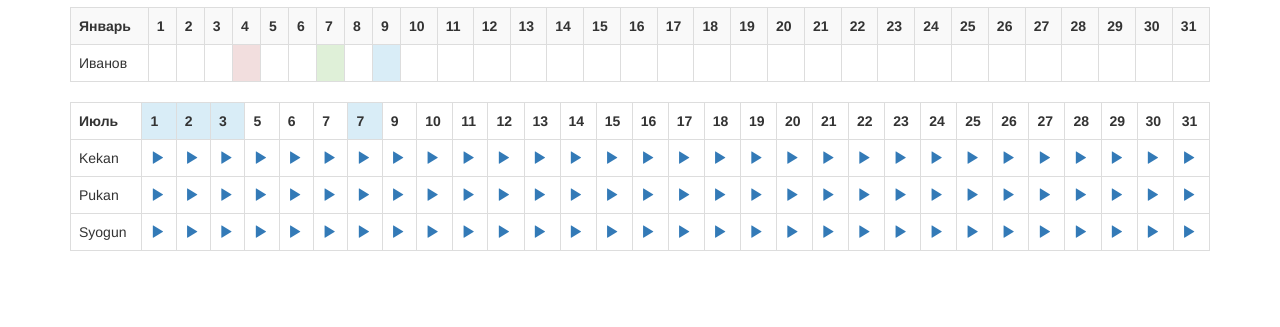
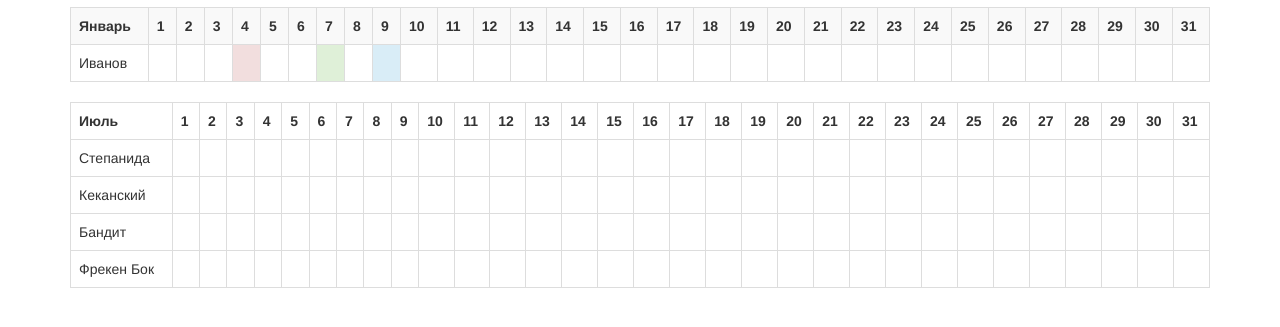
Before and after one commit to OrderBreaker/schedule, a website: page app/pages/index.html in a window 1280 px wide. Shown: the part 63-390 px from the top of the page. Drawn offline with nearby package versions, Linux system fonts and the light colour scheme; files that its build step writes are made by us from their sources; files whose address does not match are found by name.

Commit message:
12.07 suicide commit

```diff
--- a/app/js/schedule.js
+++ b/app/js/schedule.js
@@ -35,7 +35,7 @@
             month: months[current_month]['name'],
             days: months[current_month]['days'],
             names: ["Kekan", "Pukan", "Syogun"],
-            holidays: [1,2,3,7]
+            holidays: []
         }, options);
 
         var output = function(){
@@ -45,12 +45,17 @@
                     holiday = i;
                     thead+='<th class="info">'+holiday+'</th>';
                 } else {
-                    day = i+1;
+                    day = i;
                     thead+="<th>"+day+"</th>";
                 }
-                rows+='<td><a href="#" data-toggle="modal" data-target="#myModal"><span class="glyphicon glyphicon-play"></span></td>';
+                rows+='<td></td>';
             }
-            thead+="</tr>";
+            rows+='<td></td>';
+            if (options == 0){
+                thead+="<th>"+months[current_month]['days']+"</th></tr>";
+            } else {
+                thead+="<th>"+settings.days+"</th></tr>";
+            }
             for (var name=0; name<settings.names.length; name++){
                 tbody+="<tr><td>"+settings.names[name]+"</td>"+rows+"</tr>";
             }
@@ -58,6 +63,6 @@
             return content;
         }
 
-        return this.html(output());
+        return this.html(output);
     };
 }(jQuery));
--- a/app/pages/index.html
+++ b/app/pages/index.html
@@ -98,9 +98,9 @@
         </div>
 	</body>
     <script src="assets/jquery/jquery.min.js"></script>
-	<script src="assets/js/all.min.js"></script>
+	<script src="assets/js/schedule.min.js"></script>
 	<script src="assets/bootstrap/js/bootstrap.min.js"></script>
     <script>
-        $('.test').schedule();
+        $('.test').schedule({names:["Степанида", "Кеканский", "Бандит", "Фрекен Бок"]});
     </script>
 </html>
--- a/gulpfile.js
+++ b/gulpfile.js
@@ -44,9 +44,9 @@ gulp.task('pages', function(){
 gulp.task('jscripts', function() {
     return gulp.src('app/js/*.js')
         .pipe(plumber())
-        .pipe(concat('all.js'))
+        .pipe(concat('schedule.js'))
         .pipe(uglify())
-        .pipe(rename('all.min.js'))
+        .pipe(rename('schedule.min.js'))
         .pipe(gulp.dest('dist/assets/js'));
 });
 
```
Also changed, not shown: dist/assets/js/all.min.js (deleted), dist/assets/js/schedule.min.js (added), dist/index.html.
